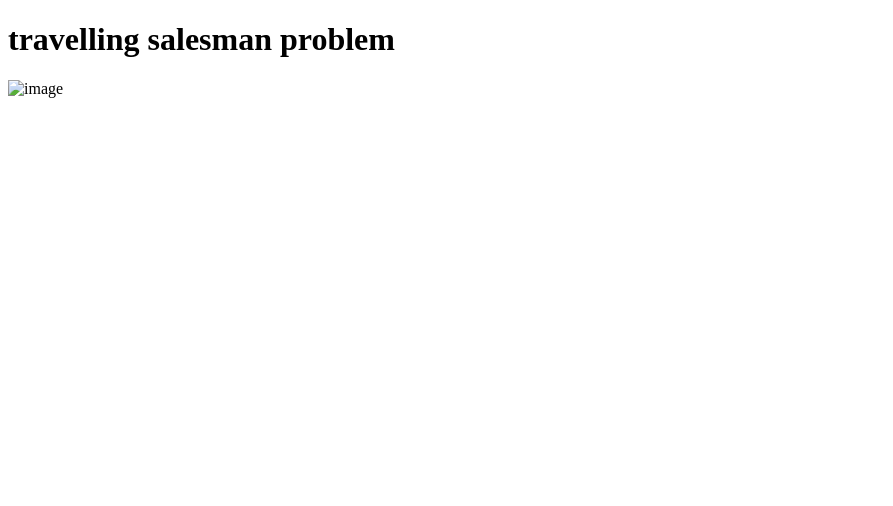
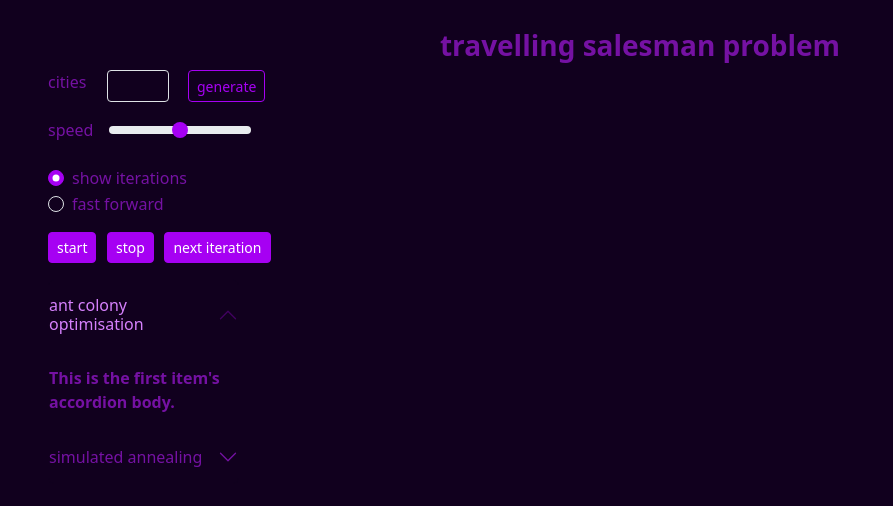
Before and after one commit to voliaanyk/Ant-Colony-Opt-and-Simulated-Annealing-for-Traveling-Salesman-Problem, a website: page solution/templates/main.html in a window 1280 px wide. Shown: the whole page, without its empty margins (0-893 px from the left). Drawn offline with nearby package versions, Linux system fonts and the light colour scheme.

Commit message:
main page start

```diff
--- /dev/null
+++ b/solution/static/sass/main.scss
@@ -0,0 +1,50 @@
+$body-bg: #11001E;
+$body-color: #7511a3;
+$primary: #A600F3;
+$form-range-track-width: 50%;
+$accordion-border-color: $body-bg;
+$accordion-button-active-bg: $body-bg;
+$accordion-button-active-color: #d680fd;
+$accordion-padding-x: 0;
+
+@import "../node_modules/bootstrap/scss/bootstrap";
+
+.hm{
+    margin-top: $spacer*1.5 !important;
+    margin-bottom: $spacer*.25 !important;
+}
+
+.speed{
+    display: flex !important;
+}
+.form-range{
+    width: 11.5%;
+    margin-left: $spacer*1;
+}
+.cities{
+    display: flex !important;
+    margin-bottom: $spacer*1;
+}
+.form-control{
+    width: 5%;
+    margin-left: $spacer*1.3;
+    margin-right: $spacer*1.2;
+}
+.input{
+    margin-left: $spacer*3;
+}
+.radio{
+    margin-top: $spacer*1;
+}
+.start-stop{
+    margin-top: $spacer*1;
+}
+.btn-stop{
+    margin-left: $spacer*.4;
+    margin-right: $spacer*.4;
+}
+
+.accordition-params{
+    margin-top: $spacer*1;
+    width: 15.5%;
+}
--- a/solution/templates/main.html
+++ b/solution/templates/main.html
@@ -4,11 +4,79 @@
     <meta charset="utf-8">
     <meta name="viewport" content="width=device-width, initial-scale=1">
     <title>tsp</title>
+
+    <link rel="stylesheet" href="../static/css/main.min.css">
+
   </head>
   <body>
-    <h1>travelling salesman problem</h1>
+    <p class="text-center fs-3 fw-bold hm">travelling salesman problem</p>
 
-    <img src = "/solution/images/start_page.jpg" alt="image">
+    <div class="input">
+
+      <div class="cities">
+        <label for="cities-input" class="form-label">cities</label>
+        <input class="form-control form-control-sm" type="number" id="cities-input">
+        <button type="button" class="btn btn-outline-primary btn-sm">generate</button>
+      </div>
+
+      <div class = "speed">
+        <label for="speed-input" class="form-label">speed</label>
+        <input type="range" class="form-range" id="speed-input">
+      </div>
+
+      <div class = "radio">
+        <div class="form-check">
+          <input class="form-check-input" type="radio" name="radio" id="show-iterations" checked>
+          <label class="form-check-label" for="show-iterations">
+            show iterations
+          </label>
+        </div>
+        <div class="form-check">
+          <input class="form-check-input" type="radio" name="radio" id="fast-forward">
+          <label class="form-check-label" for="fast-forward">
+            fast forward
+          </label>
+        </div>
+      </div>
+
+      <div class="start-stop">
+        <button type="button" class="btn btn-primary btn-sm btn-start">start</button>
+        <button type="button" class="btn btn-primary btn-sm btn-stop">stop</button>
+        <button type="button" class="btn btn-primary btn-sm btn-iteration">next iteration</button>
+      </div>
+
+
+      <div class="accordion accordition-params">
+        <div class="accordion-item accordition-aco">
+          <h2 class="accordion-header">
+            <button class="accordion-button" type="button" data-bs-toggle="collapse" data-bs-target="#parameters-aco" aria-expanded="true" aria-controls="parameters-aco">
+              ant colony optimisation
+            </button>
+          </h2>
+          <div id="parameters-aco" class="accordion-collapse collapse show">
+            <div class="accordion-body">
+              <strong>This is the first item's accordion body.</strong>
+            </div>
+          </div>
+        </div>
+
+        <div class="accordion-item">
+          <h2 class="accordion-header">
+            <button class="accordion-button collapsed" type="button" data-bs-toggle="collapse" data-bs-target="#parameters-sa" aria-expanded="false" aria-controls="parameters-sa">
+              simulated annealing
+            </button>
+          </h2>
+          <div id="parameters-sa" class="accordion-collapse collapse">
+            <div class="accordion-body">
+              <strong>This is the third item's accordion body.</strong>
+            </div>
+          </div>
+        </div>
+
+
+      </div>
+
+    </div>
 
     <script src="https://cdn.jsdelivr.net/npm/bootstrap@5.3.2/dist/js/bootstrap.bundle.min.js" integrity="sha384-C6RzsynM9kWDrMNeT87bh95OGNyZPhcTNXj1NW7RuBCsyN/o0jlpcV8Qyq46cDfL" crossorigin="anonymous"></script>
   </body>
```
Also changed, not shown: solution/static/css/main.min.css (added), 1 other file.
